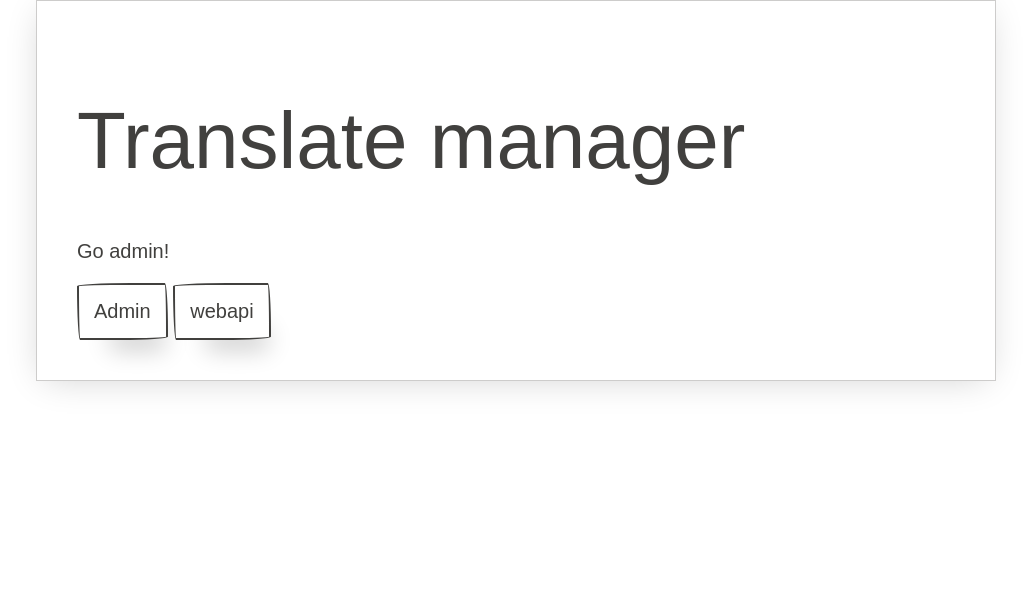
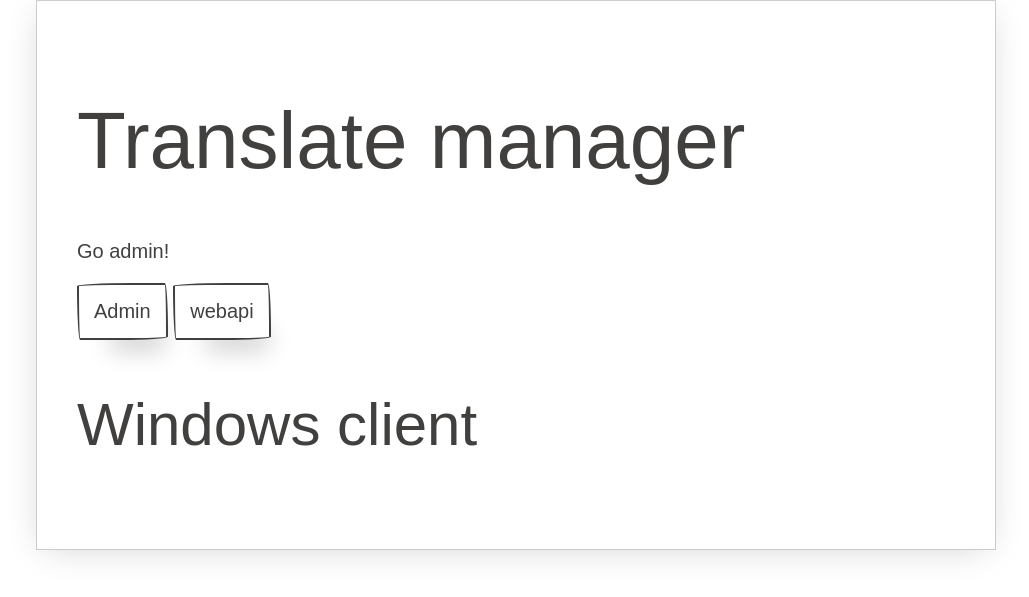
Before and after one commit to yn-coder/translate_manager_server, a Django app: page / in a window 1280 px wide. Shown: the top 597 px of the page, without its empty margins (124-1153 px from the left). Run offline with Django 3.2, Linux system fonts and the light colour scheme; some libraries are stand-ins or nearby versions; some web fonts are replaced.

Commit message:
windows client header

```diff
--- a/translate_manager_server/templates/homepage.html
+++ b/translate_manager_server/templates/homepage.html
@@ -13,6 +13,7 @@
     <p>Go admin!</p>
     <a href="admin" class="paper-btn">Admin</a>
     <a href="webapi" class="paper-btn">webapi</a>
+    <h2>Windows client</h2>
   </div>
 </body>
 </html>
```
